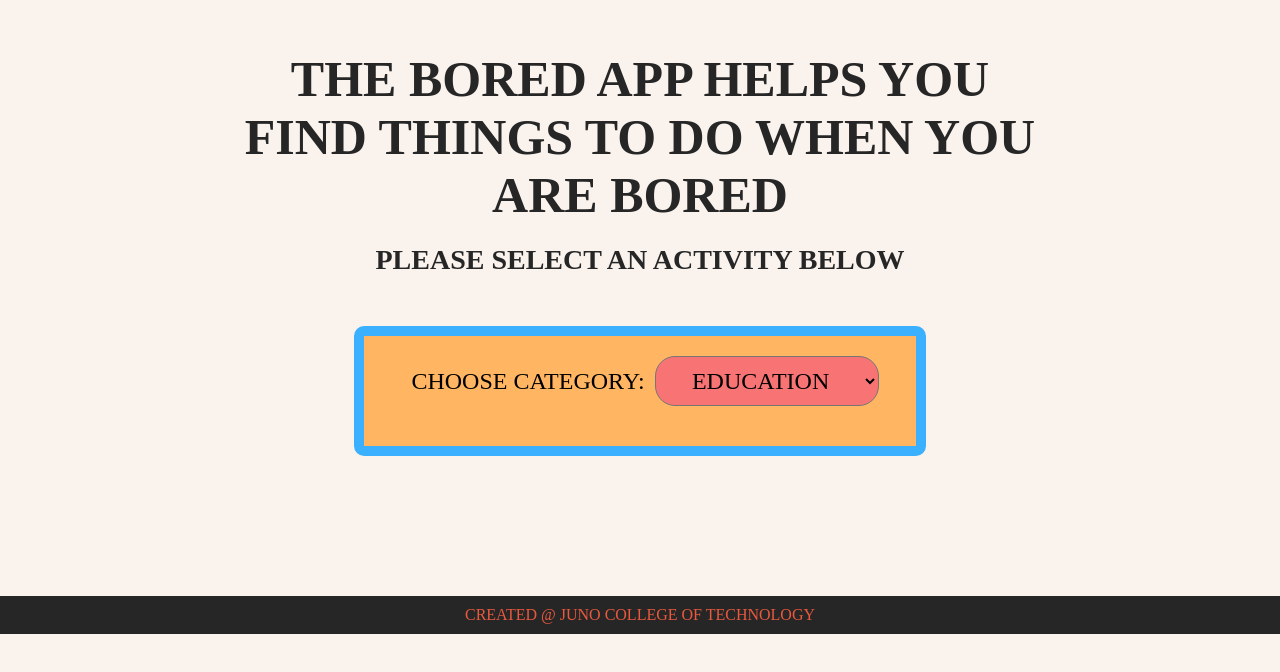
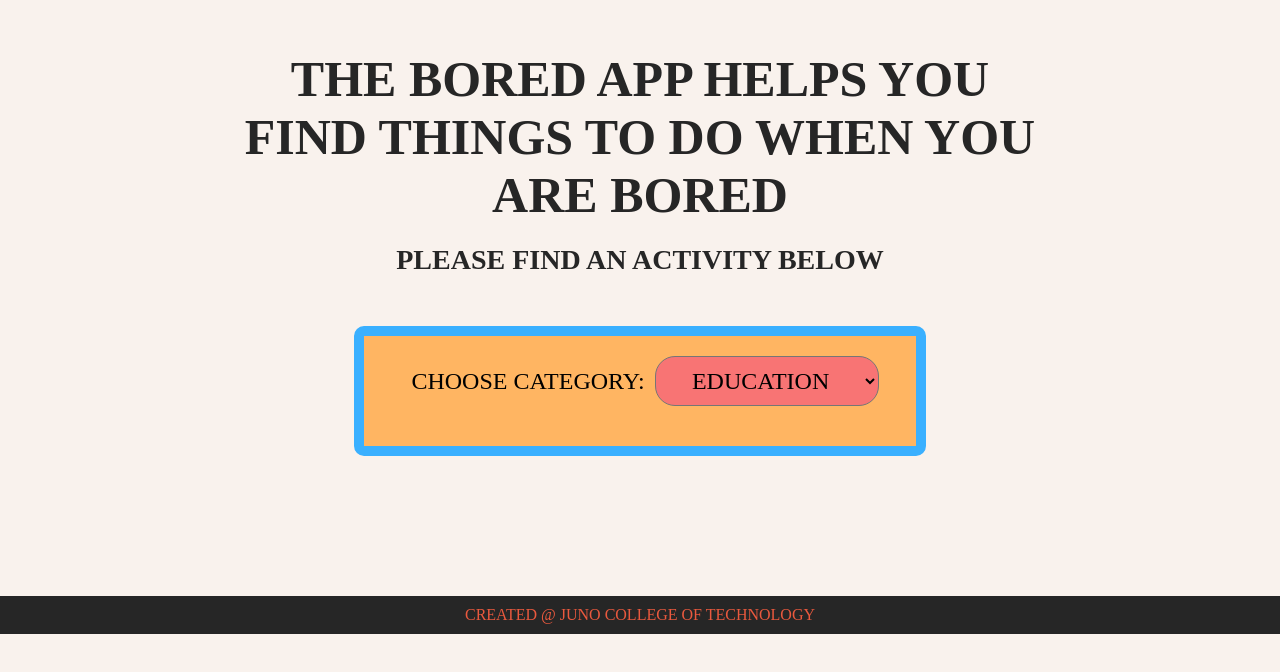
Before and after one commit to anavahcic/boredApp, a React (Create React App) app: page / in a window 1280 px wide. Shown: the top 672 px of the page. Built offline with nearby package versions, Linux system fonts and the light colour scheme; no server answers.

Commit message:
changed h2 title

```diff
--- a/src/App.js
+++ b/src/App.js
@@ -34,7 +34,7 @@ function App() {
           <body>
             <header>
               <h1>The Bored App helps you find things to do when you are bored</h1>
-              <h2>Please select an activity below</h2>
+              <h2>Please find an activity below</h2>
             </header>
             <main>
               <div className="textContainer">
```
